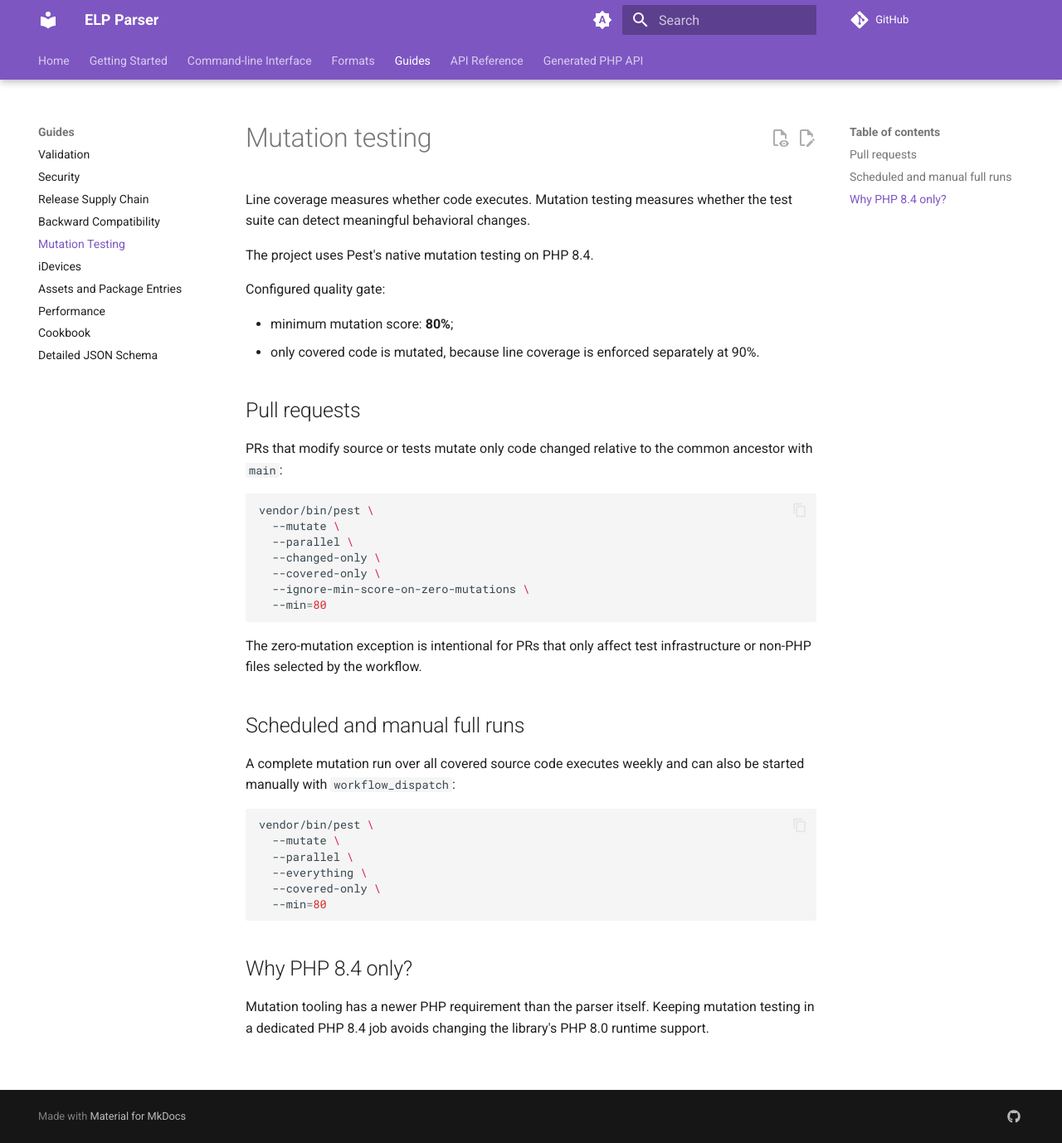
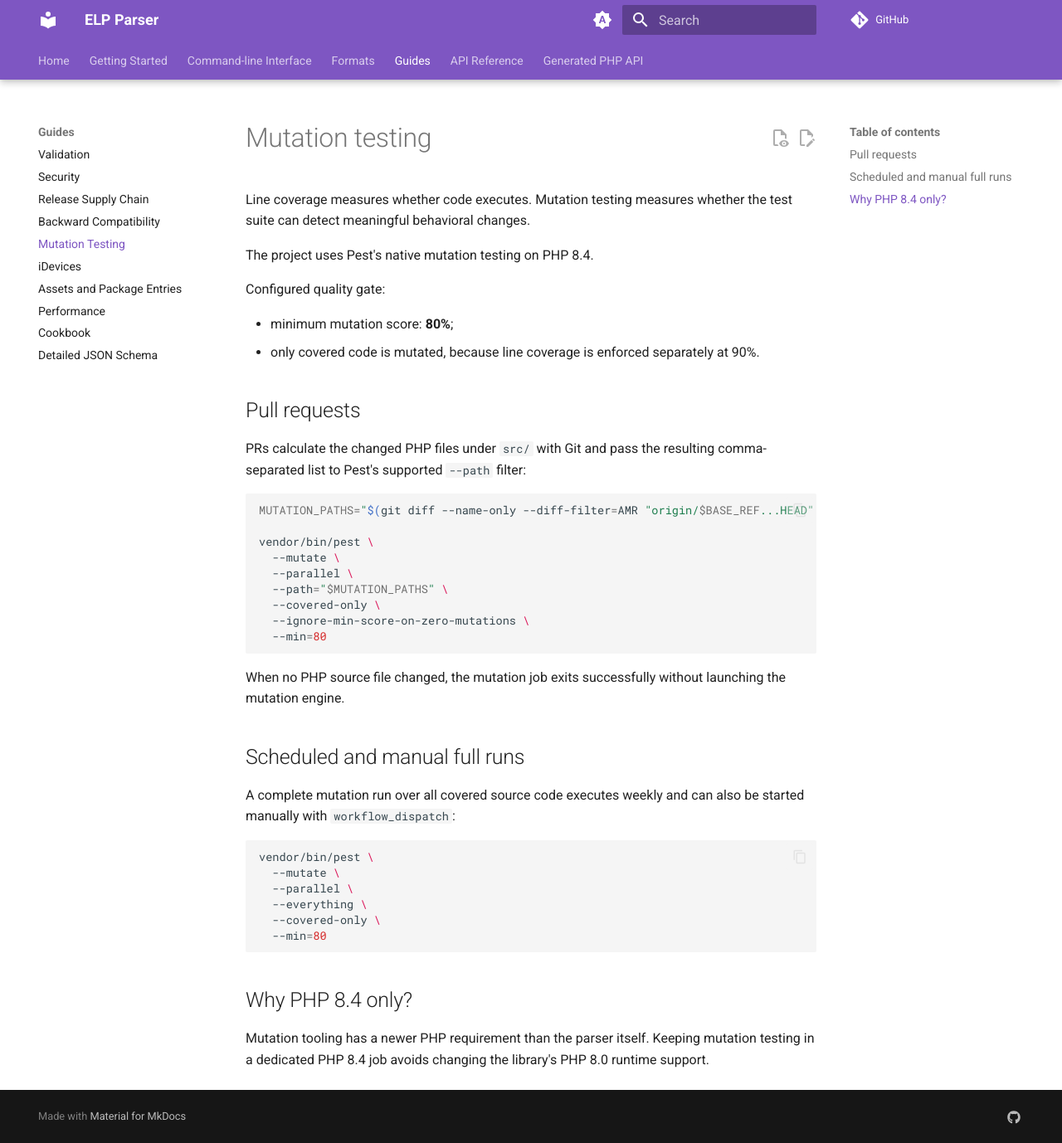
Before and after one commit to exelearning/elp-parser, an MkDocs documentation site: the page built from docs/mutation-testing.md, in a window 1280 px wide and 1378 px high. Shown: the whole window at 83% size. Built offline with MkDocs 1.6.1 and Material for MkDocs 9.7.7, drawn with Linux system fonts in a browser that asks for light colours; comment, search, counter and statistics services are not loaded.

Commit message:
Document changed-source mutation filtering

````diff
--- a/docs/mutation-testing.md
+++ b/docs/mutation-testing.md
@@ -11,19 +11,21 @@ Configured quality gate:
 
 ## Pull requests
 
-PRs that modify source or tests mutate only code changed relative to the common ancestor with `main`:
+PRs calculate the changed PHP files under `src/` with Git and pass the resulting comma-separated list to Pest's supported `--path` filter:
 
 ```bash
+MUTATION_PATHS="$(git diff --name-only --diff-filter=AMR "origin/$BASE_REF...HEAD" -- 'src/*.php' 'src/**/*.php' | paste -sd, -)"
+
 vendor/bin/pest \
   --mutate \
   --parallel \
-  --changed-only \
+  --path="$MUTATION_PATHS" \
   --covered-only \
   --ignore-min-score-on-zero-mutations \
   --min=80
 ```
 
-The zero-mutation exception is intentional for PRs that only affect test infrastructure or non-PHP files selected by the workflow.
+When no PHP source file changed, the mutation job exits successfully without launching the mutation engine.
 
 ## Scheduled and manual full runs
 
````
